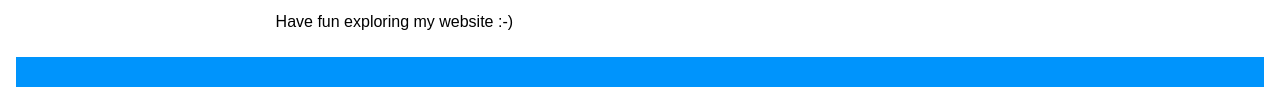
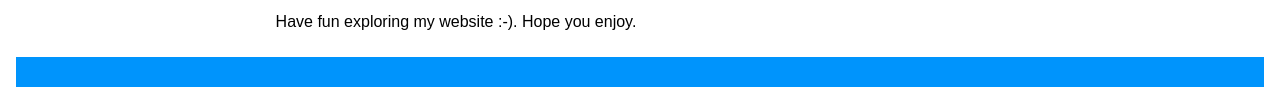
Before and after one commit to Just-Whiz/Personal_Website, a plain HTML site: page index.html in a window 1280 px wide. Shown: the part 477-580 px from the top of the page. Drawn offline with Linux system fonts and the light colour scheme.

Commit message:
first website commit

```diff
--- a/index.html
+++ b/index.html
@@ -30,7 +30,7 @@
           <p> Okay, that's it. I've run out of meaningful things to say for this
             placeholder content, and can't be bothered to think up any more
             stuff that you're just going to skip reading over anyway.</p>
-          <p>Have fun exploring my website :-)</p>
+          <p>Have fun exploring my website :-). Hope you enjoy.</p>
           <!-- end of content column--> </div>
       </div>
       <!-- start of side column-->
```
